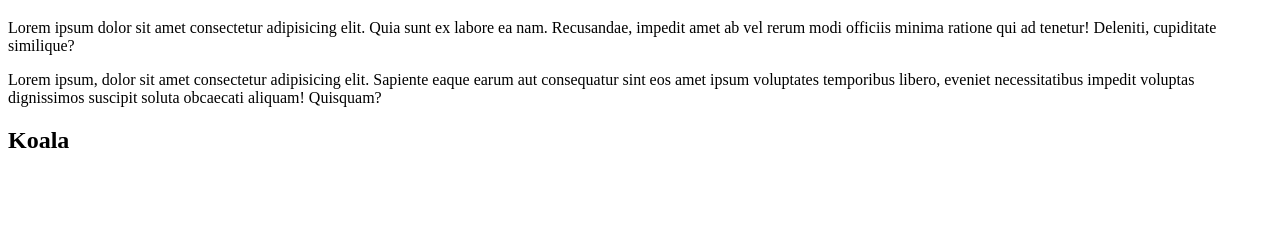
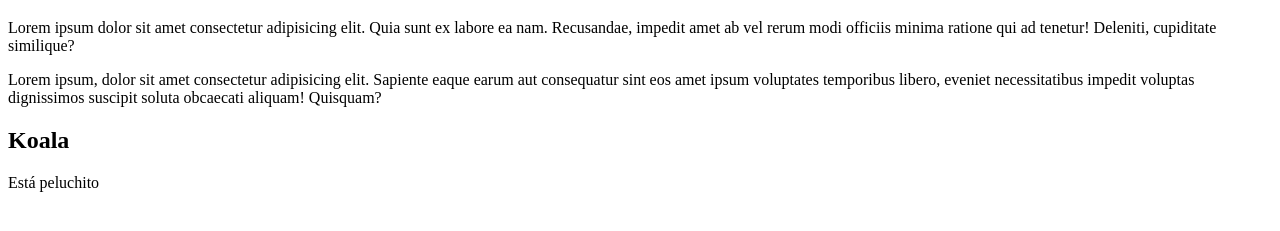
Before and after one commit to Adrianvillares/web-sincro, a plain HTML site: page index.html in a window 1280 px wide. Shown: the part 61-292 px from the top of the page. Drawn offline with Linux system fonts and the light colour scheme.

Commit message:
actualizacion

```diff
--- a/index.html
+++ b/index.html
@@ -12,6 +12,7 @@
     <p>Lorem ipsum dolor sit amet consectetur adipisicing elit. Quia sunt ex labore ea nam. Recusandae, impedit amet ab vel rerum modi officiis minima ratione qui ad tenetur! Deleniti, cupiditate similique?</p>
     <p>Lorem ipsum, dolor sit amet consectetur adipisicing elit. Sapiente eaque earum aut consequatur sint eos amet ipsum voluptates temporibus libero, eveniet necessitatibus impedit voluptas dignissimos suscipit soluta obcaecati aliquam! Quisquam?</p>
     <h2>Koala</h2>
+    <p>Está peluchito</p>
 </body>
 
 </html>
```
